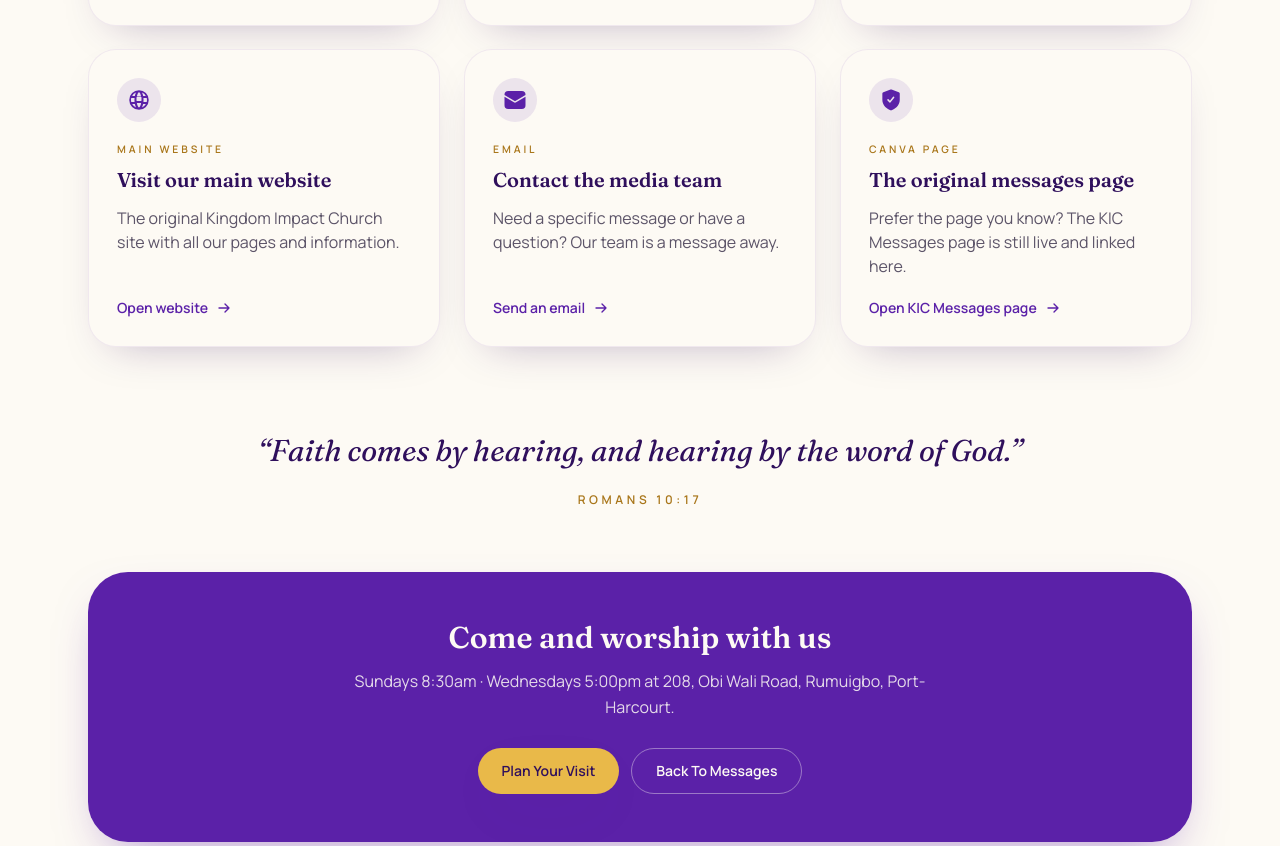
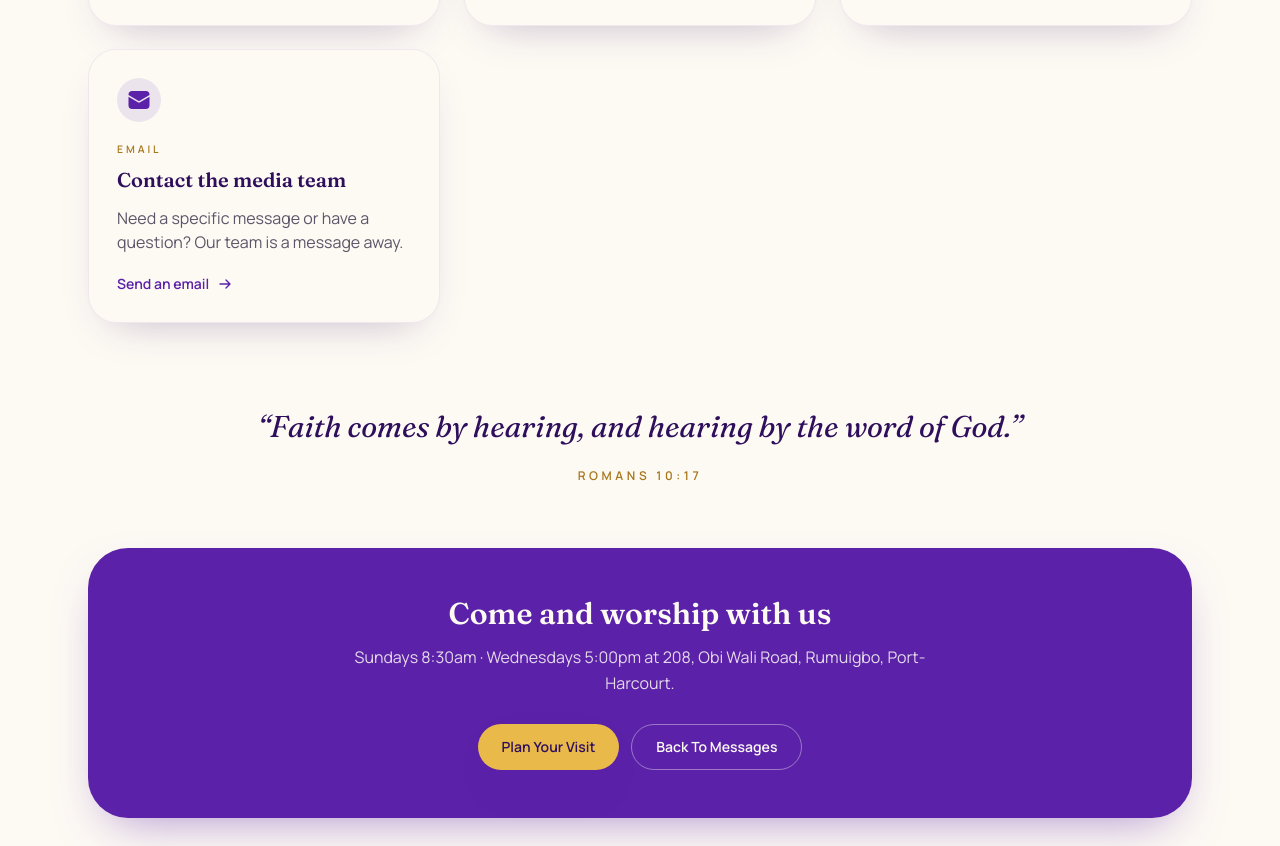
Before and after one commit to Asekhame-Joel/kic, a plain HTML site: page messages-library.html in a window 1280 px wide. Shown: the part 1213-2059 px from the top of the page. Drawn offline with Linux system fonts and the light colour scheme.

Commit message:
Remove outdated links to external pages in messages library for improved user experience and clarity

```diff
--- a/messages-library.html
+++ b/messages-library.html
@@ -116,30 +116,13 @@
           <svg class="h-4 w-4" fill="none" stroke="currentColor" stroke-width="2" viewBox="0 0 24 24" aria-hidden="true"><path stroke-linecap="round" stroke-linejoin="round" d="M4.5 12h15m0 0-6-6m6 6-6 6"/></svg>
         </span>
       </a>
-      <a href="https://sites.google.com/view/kingdomimpactchurch/home" target="_blank" rel="noopener" class="reveal card group flex flex-col">
-        <span class="card-icon group-hover:bg-gold/20 group-hover:text-gold-deep"><svg class="h-6 w-6" viewBox="0 0 24 24" fill="currentColor" aria-hidden="true"><path fill-rule="evenodd" d="M12 2.25a9.75 9.75 0 1 0 0 19.5 9.75 9.75 0 0 0 0-19.5ZM4 12c0-.7.09-1.37.26-2h3.3a20 20 0 0 0 0 4h-3.3A8 8 0 0 1 4 12Zm1.13 4h2.7c.28 1.3.7 2.47 1.2 3.4A8.02 8.02 0 0 1 5.13 16Zm2.7-8h-2.7a8.02 8.02 0 0 1 3.9-3.4c-.5.93-.92 2.1-1.2 3.4Zm4.17 11.6c-.85-.6-1.7-2.2-2.13-4.6h4.26c-.43 2.4-1.28 4-2.13 4.6Zm2.4-6.6H9.6a18 18 0 0 1 0-4h4.8a18 18 0 0 1 0 4Zm-2.4-9c.85.6 1.7 2.2 2.13 4.6H9.87C10.3 6.2 11.15 4.6 12 4Zm4.17 4c-.28-1.3-.7-2.47-1.2-3.4A8.02 8.02 0 0 1 18.87 8h-2.7Zm-1.2 11.4c.5-.93.92-2.1 1.2-3.4h2.7a8.02 8.02 0 0 1-3.9 3.4ZM16.44 14a20 20 0 0 0 0-4h3.3a8.02 8.02 0 0 1 0 4h-3.3Z" clip-rule="evenodd"/></svg></span>
-        <span class="mt-5 text-[0.65rem] font-semibold uppercase tracking-[0.28em] text-gold-deep">Main Website</span>
-        <h3 class="mt-2 font-display text-xl font-semibold text-royal-deep">Visit our main website</h3>
-        <p class="mt-3 flex-1 text-ink-soft">The original Kingdom Impact Church site with all our pages and information.</p>
-        <span class="mt-5 inline-flex items-center gap-2 text-sm font-semibold text-royal transition group-hover:gap-3 group-hover:text-gold-deep">Open website
-          <svg class="h-4 w-4" fill="none" stroke="currentColor" stroke-width="2" viewBox="0 0 24 24" aria-hidden="true"><path stroke-linecap="round" stroke-linejoin="round" d="M4.5 12h15m0 0-6-6m6 6-6 6"/></svg>
-        </span>
-      </a>
+
       <a href="mailto:kimpactglobal1@gmail.com" target="_blank" rel="noopener" class="reveal card group flex flex-col">
         <span class="card-icon group-hover:bg-gold/20 group-hover:text-gold-deep"><svg class="h-6 w-6" viewBox="0 0 24 24" fill="currentColor" aria-hidden="true"><path d="M1.5 8.67v8.58A3.75 3.75 0 0 0 5.25 21h13.5A3.75 3.75 0 0 0 22.5 17.25V8.67l-9.4 5.7c-.68.4-1.53.4-2.2 0L1.5 8.67Z"/><path d="M22.5 6.9v-.15A3.75 3.75 0 0 0 18.75 3H5.25A3.75 3.75 0 0 0 1.5 6.75v.15l10.18 6.17c.2.12.44.12.64 0L22.5 6.9Z"/></svg></span>
         <span class="mt-5 text-[0.65rem] font-semibold uppercase tracking-[0.28em] text-gold-deep">Email</span>
         <h3 class="mt-2 font-display text-xl font-semibold text-royal-deep">Contact the media team</h3>
         <p class="mt-3 flex-1 text-ink-soft">Need a specific message or have a question? Our team is a message away.</p>
         <span class="mt-5 inline-flex items-center gap-2 text-sm font-semibold text-royal transition group-hover:gap-3 group-hover:text-gold-deep">Send an email
-          <svg class="h-4 w-4" fill="none" stroke="currentColor" stroke-width="2" viewBox="0 0 24 24" aria-hidden="true"><path stroke-linecap="round" stroke-linejoin="round" d="M4.5 12h15m0 0-6-6m6 6-6 6"/></svg>
-        </span>
-      </a>
-      <a href="messages-library.html" target="_blank" rel="noopener" class="reveal card group flex flex-col">
-        <span class="card-icon group-hover:bg-gold/20 group-hover:text-gold-deep"><svg class="h-6 w-6" viewBox="0 0 24 24" fill="currentColor" aria-hidden="true"><path fill-rule="evenodd" d="M11.54 22.35a1.5 1.5 0 0 0 .92 0c3.2-1.03 8.29-4.7 8.29-10.35V5.6a1.5 1.5 0 0 0-.98-1.4l-7.2-2.62a1.5 1.5 0 0 0-1.03 0L4.34 4.2a1.5 1.5 0 0 0-.99 1.4V12c0 5.65 5.09 9.32 8.29 10.35Zm3.7-12.6a.75.75 0 0 0-1.19-.9l-3.1 3.87-1.4-1.4a.75.75 0 0 0-1.06 1.06l2 2a.75.75 0 0 0 1.12-.06l3.63-4.57Z" clip-rule="evenodd"/></svg></span>
-        <span class="mt-5 text-[0.65rem] font-semibold uppercase tracking-[0.28em] text-gold-deep">Canva Page</span>
-        <h3 class="mt-2 font-display text-xl font-semibold text-royal-deep">The original messages page</h3>
-        <p class="mt-3 flex-1 text-ink-soft">Prefer the page you know? The KIC Messages page is still live and linked here.</p>
-        <span class="mt-5 inline-flex items-center gap-2 text-sm font-semibold text-royal transition group-hover:gap-3 group-hover:text-gold-deep">Open KIC Messages page
           <svg class="h-4 w-4" fill="none" stroke="currentColor" stroke-width="2" viewBox="0 0 24 24" aria-hidden="true"><path stroke-linecap="round" stroke-linejoin="round" d="M4.5 12h15m0 0-6-6m6 6-6 6"/></svg>
         </span>
       </a>
```
